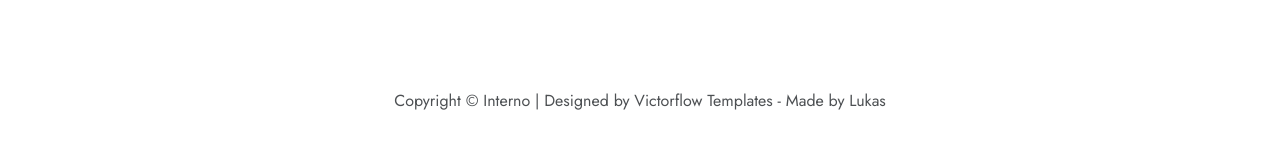
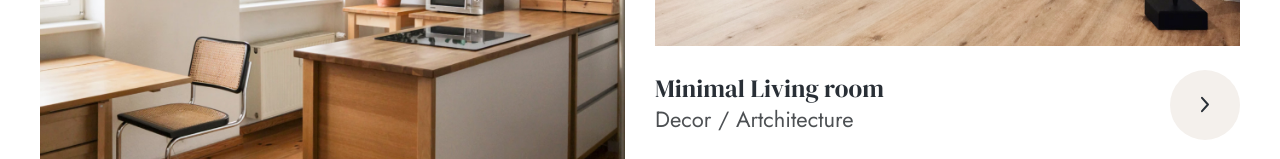
Before and after one commit to Lukas-Daugela/React-Vite-Interno, a React (Vite) app: page /projects in a window 1280 px wide. Shown: the part 641-800 px from the top of the page. Built offline with nearby package versions, Linux system fonts and the light colour scheme.

Commit message:
Added Section projects structure and styles

```diff
--- a/src/components/SectionProjects/SectionProjects.jsx
+++ b/src/components/SectionProjects/SectionProjects.jsx
@@ -1,10 +1,32 @@
 import classNames from 'classnames/bind';
-import React from 'react';
+import React, { useState } from 'react';
 
+import { projects } from '../../shared';
+import { CircleLink } from '../CustomLink';
 import styles from './SectionProjects.module.scss';
 
 const cn = classNames.bind(styles);
 
 export default function SectionProjects() {
-  return <div className={cn('projects')}></div>;
+  const [currentProjects, setCurrentProjects] = useState(projects);
+  console.log(setCurrentProjects);
+
+  return (
+    <div className={cn('projects')}>
+      {currentProjects.map((project) => (
+        <div key={project.id} className={cn('project-card')}>
+          <img src={project.imgUrl} alt="" className={cn('project-card__image')} />
+          <div className={cn('project-card__bottom-container')}>
+            <span className={cn('project-card__title-category')}>
+              <p className={cn('project-card__title')}>{project.title}</p>
+              <p className={cn('project-card__category')}>
+                {project.serviceCategory} / Artchitecture
+              </p>
+            </span>
+            <CircleLink path={project.path} size="large" />
+          </div>
+        </div>
+      ))}
+    </div>
+  );
 }
--- a/src/components/SectionProjects/SectionProjects.module.scss
+++ b/src/components/SectionProjects/SectionProjects.module.scss
@@ -1 +1,83 @@
 @import '../../sass/mixins/index';
+
+@mixin big-image {
+  .project-card__image {
+    height: 90%;
+  }
+}
+
+.projects {
+  display: grid;
+  gap: 3rem;
+  margin: 6.1rem 0;
+
+  @include media-query('md') {
+    grid-auto-flow: column;
+    grid-template-columns: repeat(2, 1fr);
+    grid-template-rows: 61.6rem 29.6rem 61.6rem 61.6rem 29.6rem 61.6rem;
+    row-gap: 3.5rem;
+  }
+}
+
+.project-card {
+  height: 50rem;
+
+  @include media-query('md') {
+    height: 100%;
+
+    &:nth-child(1) {
+      grid-column: 1;
+      grid-row: 1 / 3;
+
+      @include big-image;
+    }
+
+    &:nth-child(4) {
+      grid-column: 2;
+      grid-row: 2 / 4;
+
+      @include big-image;
+    }
+
+    &:nth-child(5) {
+      grid-column: 1;
+      grid-row: 4 / 6;
+
+      @include big-image;
+    }
+
+    &:nth-last-child(1) {
+      height: 61.6rem;
+    }
+  }
+
+  &__image {
+    height: 85%;
+    object-fit: cover;
+    width: 100%;
+  }
+}
+
+.project-card__bottom-container {
+  align-items: center;
+  display: flex;
+  justify-content: space-between;
+  margin-top: 1rem;
+
+  @include media-query('md') {
+    margin-top: 2.4rem;
+  }
+}
+
+.project-card__title {
+  @include heading-styles('small');
+}
+
+.project-card__category {
+  @include body-styles('large');
+}
+
+.project-card__category,
+.project-card__title {
+  margin: 0;
+}
--- a/src/pages/Projects/Projects.jsx
+++ b/src/pages/Projects/Projects.jsx
@@ -1,5 +1,6 @@
 import React from 'react';
 
+import SectionProjects from '../../components/SectionProjects/SectionProjects';
 import SlidingButton from '../../components/SlidingButton/SlidingButton';
 import MainLayout from '../../layouts/MainLayout';
 
@@ -8,6 +9,7 @@ export default function Projects() {
     <MainLayout>
       <div>Projects</div>
       <SlidingButton />
+      <SectionProjects />
     </MainLayout>
   );
 }
```
